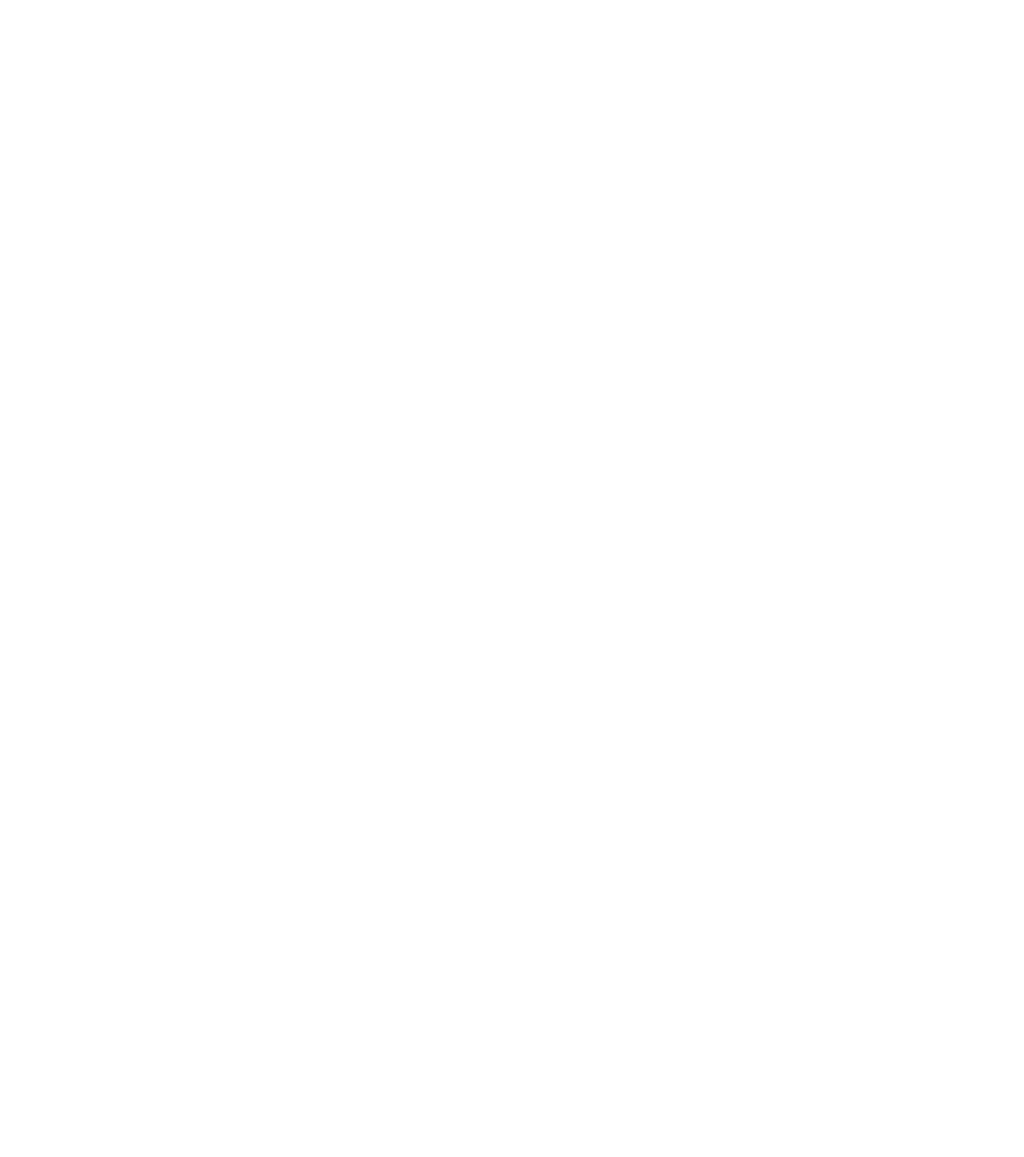
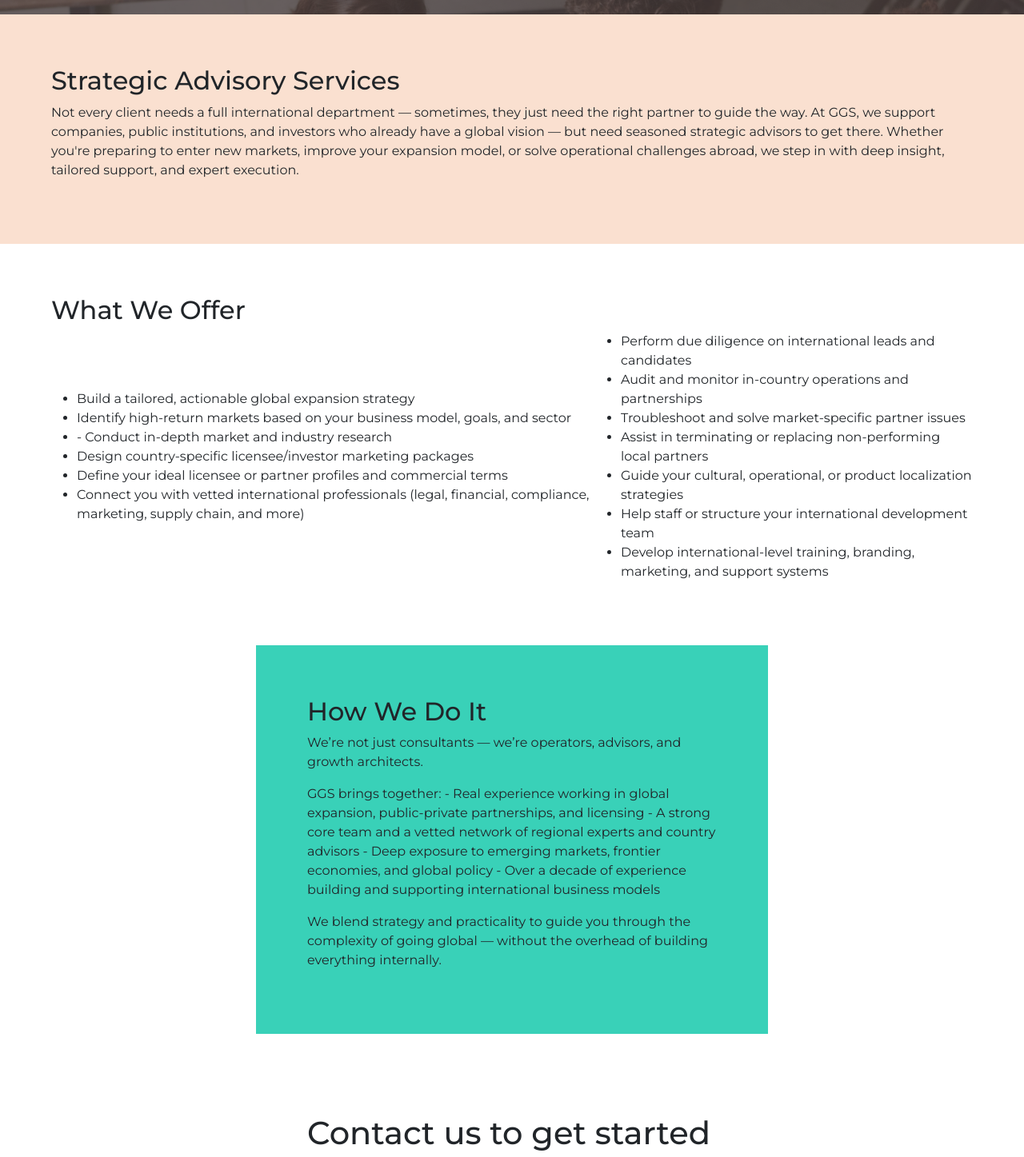
Before and after one commit to tycoonkabuzi/connsultanceWebsite, a React (Vite) app: page /strategic in a window 1280 px wide. Before the commit this address had no page. Shown: the part 441-1888 px from the top of the page at 80% size. Before the commit the page ends 800 px from the top, so only its background shows below. Built offline with nearby package versions, Linux system fonts and the light colour scheme.

Commit message:
StrategicAdvisory done

```diff
--- a/src/App.css
+++ b/src/App.css
@@ -313,3 +313,25 @@
 .link:hover {
   color: #39d1b8;
 }
+.main_strategic {
+  margin: auto;
+}
+.strategic_details {
+  background-color: #fae0d0;
+  width: 100%;
+  padding: 5%;
+}
+
+.main_offers {
+  padding: 5%;
+}
+.offers {
+  display: flex;
+  align-items: center;
+}
+.main_how {
+  background-color: #39d1b8;
+  width: 50%;
+  margin: auto;
+  padding: 5%;
+}
--- a/src/App.tsx
+++ b/src/App.tsx
@@ -5,6 +5,7 @@ import Home from "./layouts/Home";
 import About from "./layouts/About";
 import Development from "./layouts/Development";
 import Services from "./layouts/Services";
+import StrategicAdvisory from "./layouts/StrategicAdisory";
 
 function App() {
   return (
@@ -14,6 +15,7 @@ function App() {
         <Route path="/about" element={<About />} />
         <Route path="/development" element={<Development />} />
         <Route path="/services" element={<Services />} />
+        <Route path="/strategic" element={<StrategicAdvisory />} />
       </Routes>
     </>
   );
--- a/src/components/NavBar.tsx
+++ b/src/components/NavBar.tsx
@@ -36,13 +36,19 @@ function NavBar() {
               </Link>
             </Nav.Link>
             <Nav.Link>
-              <Link>Strategic Advisory Services</Link>
+              <Link className="link" to="/strategic">
+                Strategic Advisory Services
+              </Link>
             </Nav.Link>
             <Nav.Link>
-              <Link>Clients</Link>
+              <Link className="link" to="">
+                Clients
+              </Link>
             </Nav.Link>
             <Nav.Link>
-              <Link>Contact</Link>
+              <Link className="link" to="">
+                Contact
+              </Link>
             </Nav.Link>
           </Nav>
         </Container>
--- /dev/null
+++ b/src/components/StrategicAdvisoryPage.tsx
@@ -0,0 +1,83 @@
+const StrategicAdvisoryPage = () => {
+  return (
+    <div className="main_strategic">
+      <div className="strategic_details">
+        <h2> Strategic Advisory Services</h2>
+        <p>
+          Not every client needs a full international department — sometimes,
+          they just need the right partner to guide the way. At GGS, we support
+          companies, public institutions, and investors who already have a
+          global vision — but need seasoned strategic advisors to get there.
+          Whether you're preparing to enter new markets, improve your expansion
+          model, or solve operational challenges abroad, we step in with deep
+          insight, tailored support, and expert execution.
+        </p>
+      </div>
+
+      <div className="main_offers">
+        <h2>What We Offer</h2>
+        <div className="offers">
+          <ul>
+            <li> Build a tailored, actionable global expansion strategy</li>
+            <li>
+              Identify high-return markets based on your business model, goals,
+              and sector
+            </li>
+            <li>- Conduct in-depth market and industry research</li>
+            <li>
+              Design country-specific licensee/investor marketing packages
+            </li>
+            <li>
+              Define your ideal licensee or partner profiles and commercial
+              terms
+            </li>
+            <li>
+              Connect you with vetted international professionals (legal,
+              financial, compliance, marketing, supply chain, and more)
+            </li>
+          </ul>
+          <ul>
+            <li>Perform due diligence on international leads and candidates</li>
+            <li>Audit and monitor in-country operations and partnerships </li>
+            <li>Troubleshoot and solve market-specific partner issues </li>
+            <li>
+              Assist in terminating or replacing non-performing local partners
+            </li>
+            <li>
+              Guide your cultural, operational, or product localization
+              strategies
+            </li>
+            <li>Help staff or structure your international development team</li>
+            <li>
+              Develop international-level training, branding, marketing, and
+              support systems
+            </li>
+          </ul>
+        </div>
+      </div>
+
+      <div className="main_how">
+        <h2>How We Do It</h2>
+        <p>
+          We’re not just consultants — we’re operators, advisors, and growth
+          architects.
+        </p>
+
+        <p>
+          GGS brings together: - Real experience working in global expansion,
+          public-private partnerships, and licensing - A strong core team and a
+          vetted network of regional experts and country advisors - Deep
+          exposure to emerging markets, frontier economies, and global policy -
+          Over a decade of experience building and supporting international
+          business models
+        </p>
+        <p>
+          We blend strategy and practicality to guide you through the complexity
+          of going global — without the overhead of building everything
+          internally.
+        </p>
+      </div>
+    </div>
+  );
+};
+export default StrategicAdvisoryPage;
--- /dev/null
+++ b/src/layouts/StrategicAdisory.tsx
@@ -0,0 +1,25 @@
+import NavBar from "../components/NavBar";
+import SecondaryPagesHeader from "../components/SecondaryPagesHeader";
+import background from "../assets/pexels-fauxels-3184423.jpg";
+import Footer from "../components/Footer";
+import StrategicAdvisoryPage from "../components/StrategicAdvisoryPage";
+import ContactServices from "../components/ContactServices";
+
+const StrategicAdvisory = () => {
+  const title = "Strategic Advisory Services";
+  const paragraph = " Strategic text to be displayed here";
+  return (
+    <>
+      <NavBar />
+      <SecondaryPagesHeader
+        title={title}
+        paragraph={paragraph}
+        background={background}
+      />
+      <StrategicAdvisoryPage />
+      <ContactServices />
+      <Footer />
+    </>
+  );
+};
+export default StrategicAdvisory;
```
